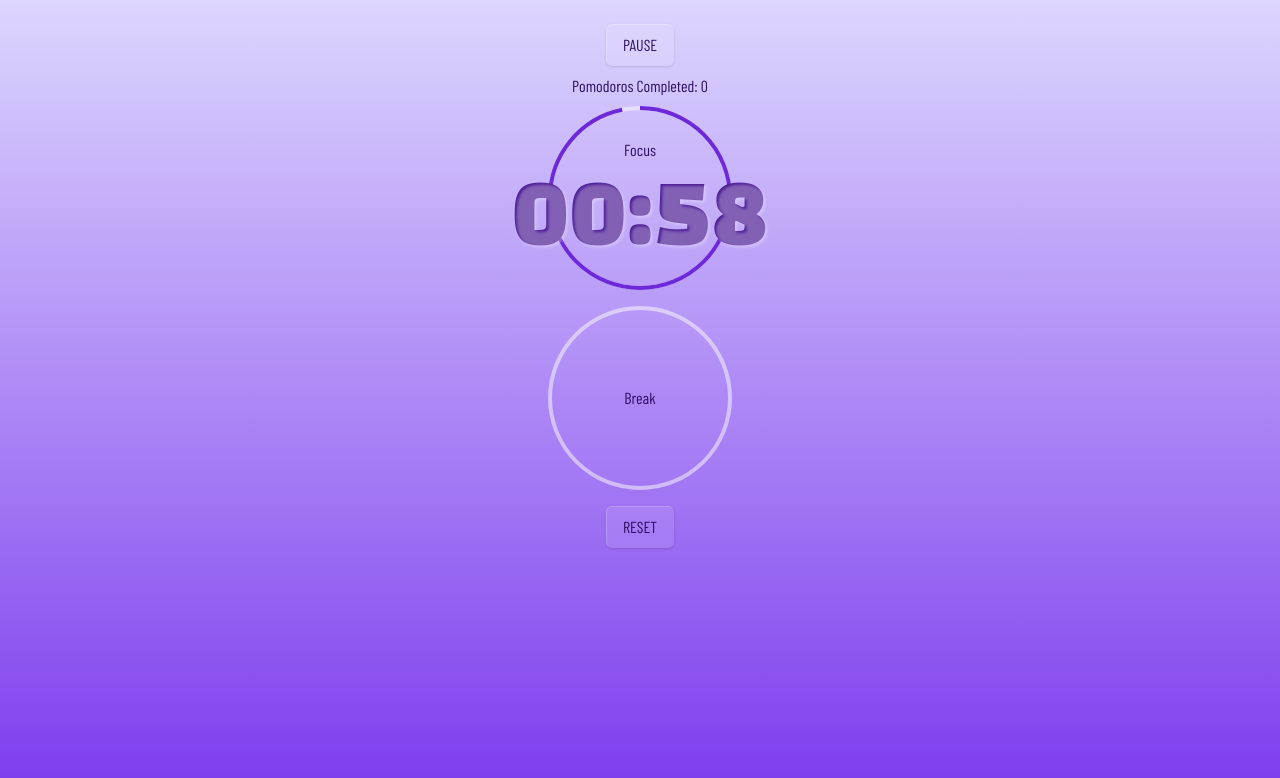
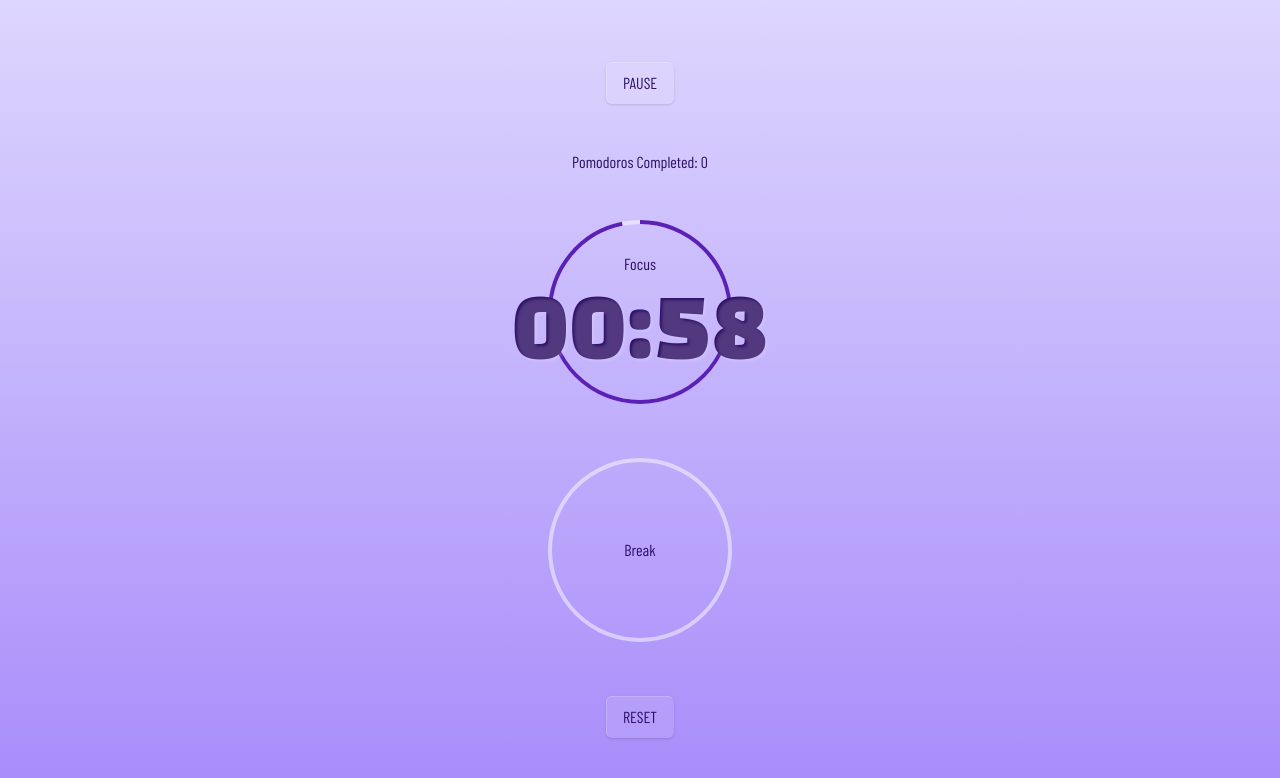
Before and after one commit to cassianebel/pomodoro, a React (Vite) app: page / in a window 1280 px wide. Both pictures are taken after a click on the button "START". Shown: the top 778 px of the page. Built offline with nearby package versions, Linux system fonts and the light colour scheme; a web font is replaced by a local one.

Commit message:
accessible colors

```diff
--- a/src/App.jsx
+++ b/src/App.jsx
@@ -104,12 +104,12 @@ function App() {
 
   return (
     <div
-      className={`h-screen p-4 ${
+      className={`flex flex-col items-center justify-evenly h-screen mx-auto p-4 font-body ${
         isFocus
-          ? "bg-gradient-to-b from-violet-200 to-violet-600 text-violet-950"
+          ? "bg-gradient-to-b from-violet-200 to-violet-400 text-violet-950"
           : isBreak
-          ? "bg-gradient-to-b from-teal-200 to-teal-600 text-teal-950"
-          : "bg-gradient-to-b from-slate-200 to-slate-500 text-slate-900"
+          ? "bg-gradient-to-b from-teal-300 to-teal-100 text-teal-900"
+          : "bg-gradient-to-b from-slate-200 to-slate-400 text-slate-900"
       }`}
     >
       {showConfetti && (
@@ -134,7 +134,7 @@ function App() {
       >
         <div className="overlay"></div>
       </CSSTransition>
-      <div className="mx-auto w-min flex flex-col items-center font-body">
+
       <Button handleClick={toggleTimer}>
         {isRunning
           ? "Pause"
@@ -150,7 +150,7 @@ function App() {
         <div className="rotate-[-90deg]">
           <CircularProgress
             percentage={calcPercentage(focusLeft, totalFocus)}
-              strokeColor="#6d28d9"
+            strokeColor="#5b21b6"
           />
         </div>
 
@@ -160,8 +160,8 @@ function App() {
             <Countdown
               percentage={calcPercentage(focusLeft, totalFocus)}
               timeLeft={focusLeft}
-                fillColor="#4c1d95"
-                baseColor="#8b5cf6"
+              fillColor="#2e1065"
+              baseColor="#6d28d9"
             />
           )}
         </div>
@@ -170,7 +170,7 @@ function App() {
         <div className="rotate-[-90deg]">
           <CircularProgress
             percentage={calcPercentage(breakLeft, totalBreak)}
-              strokeColor="#0d9488"
+            strokeColor="#115e59"
           />
         </div>
         <div className="absolute w-40 h-40 rounded-full text-center flex flex-col justify-center items-center mx-auto">
@@ -179,15 +179,14 @@ function App() {
             <Countdown
               percentage={calcPercentage(breakLeft, totalBreak)}
               timeLeft={breakLeft}
-                fillColor="#134e4a"
-                baseColor="#0d9488"
+              fillColor="#042f2e"
+              baseColor="#0f766e"
             />
           )}
         </div>
       </div>
       <Button handleClick={resetTimer}>Reset</Button>
     </div>
-    </div>
   );
 }
 
--- a/src/Components/Countdown.jsx
+++ b/src/Components/Countdown.jsx
@@ -17,7 +17,7 @@ const Countdown = ({ percentage, timeLeft, fillColor, baseColor }) => {
         WebkitBackgroundClip: "text",
         WebkitTextFillColor: "transparent",
         transition: "background-image 0.1s linear",
-        textShadow: "2px 2px 3px rgba(255,255,255,0.3)",
+        textShadow: "2px 2px 3px rgba(255,255,255,0.17)",
       }}
     >
       {formatTime(timeLeft)}
```
Lines whose indentation alone changed are shown as unchanged.
